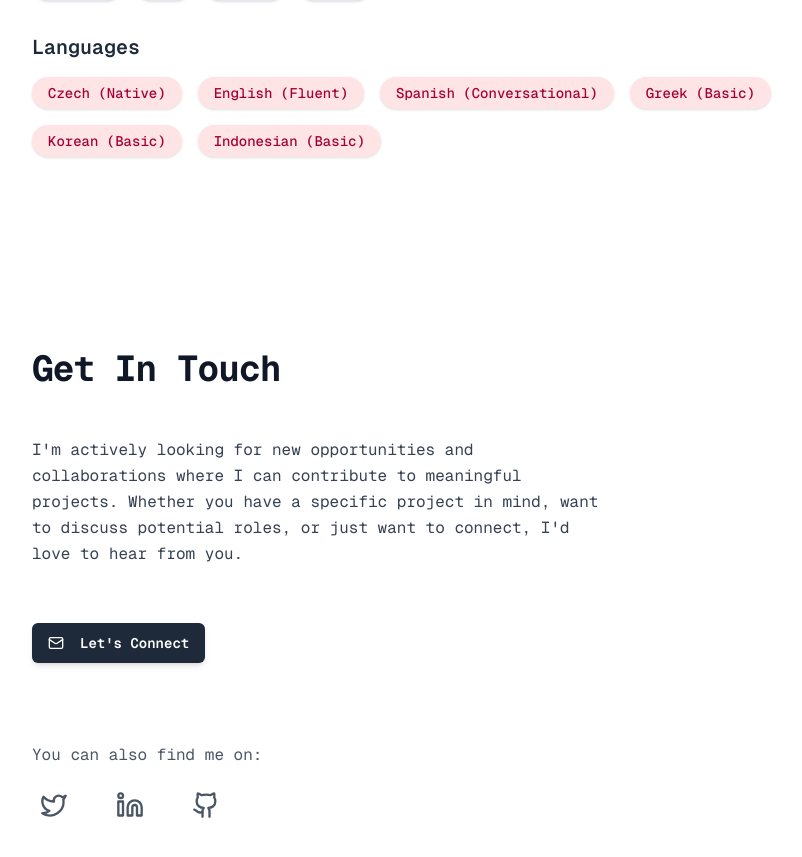
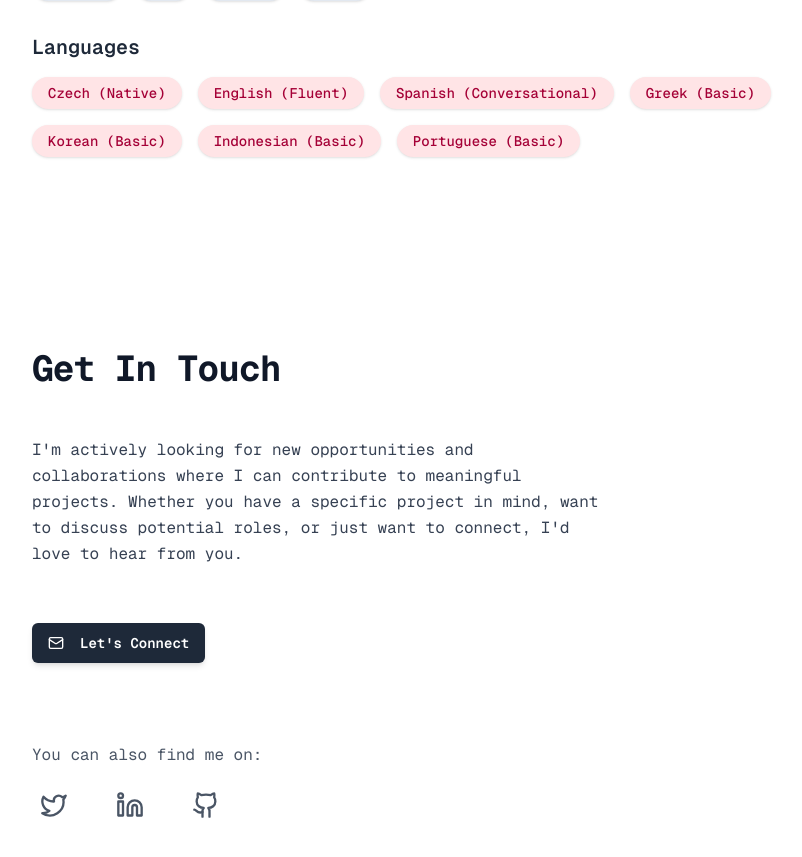
Before and after one commit to VilemB/vilembarnet, a Next.js app: page / in a window 1280 px wide. Shown: the part 2880-3737 px from the top of the page, without its empty margins (224-1026 px from the left). Built offline with nearby package versions, Linux system fonts and the light colour scheme.

Commit message:
Portuguese

```diff
--- a/src/app/page.tsx
+++ b/src/app/page.tsx
@@ -107,6 +107,7 @@ const languageSkillsData: LanguageSkill[] = [
   { name: "Greek", proficiency: "Basic" },
   { name: "Korean", proficiency: "Basic" },
   { name: "Indonesian", proficiency: "Basic" },
+  { name: "Portuguese", proficiency: "Basic" },
 ];
 
 // Define dummy blog article data
```
